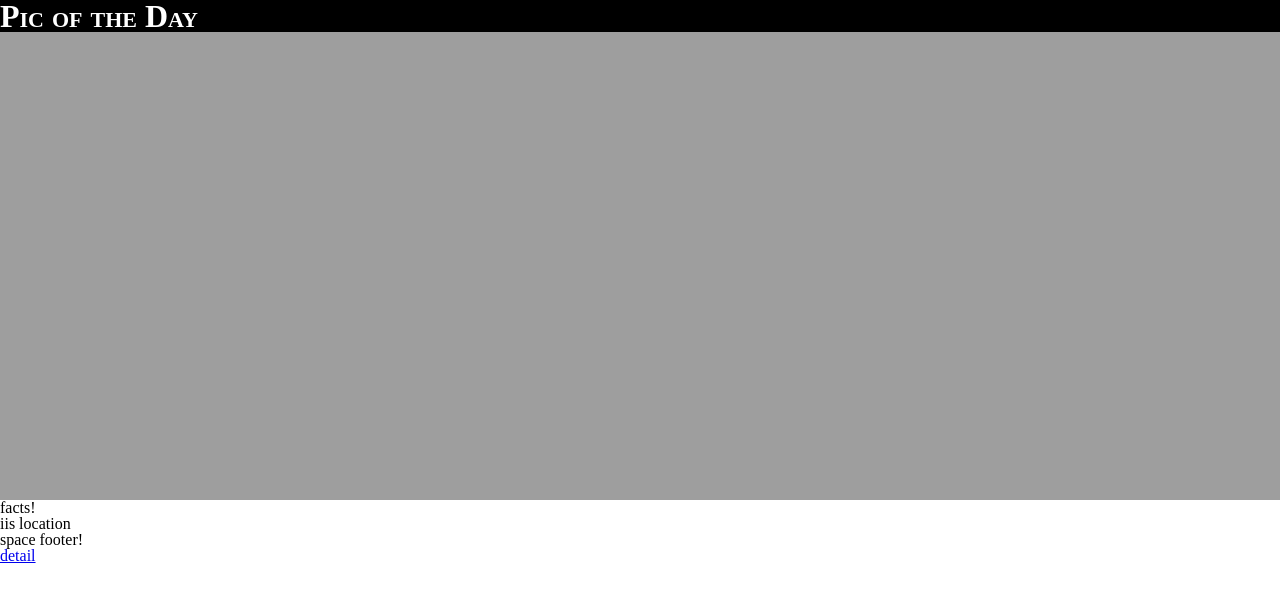
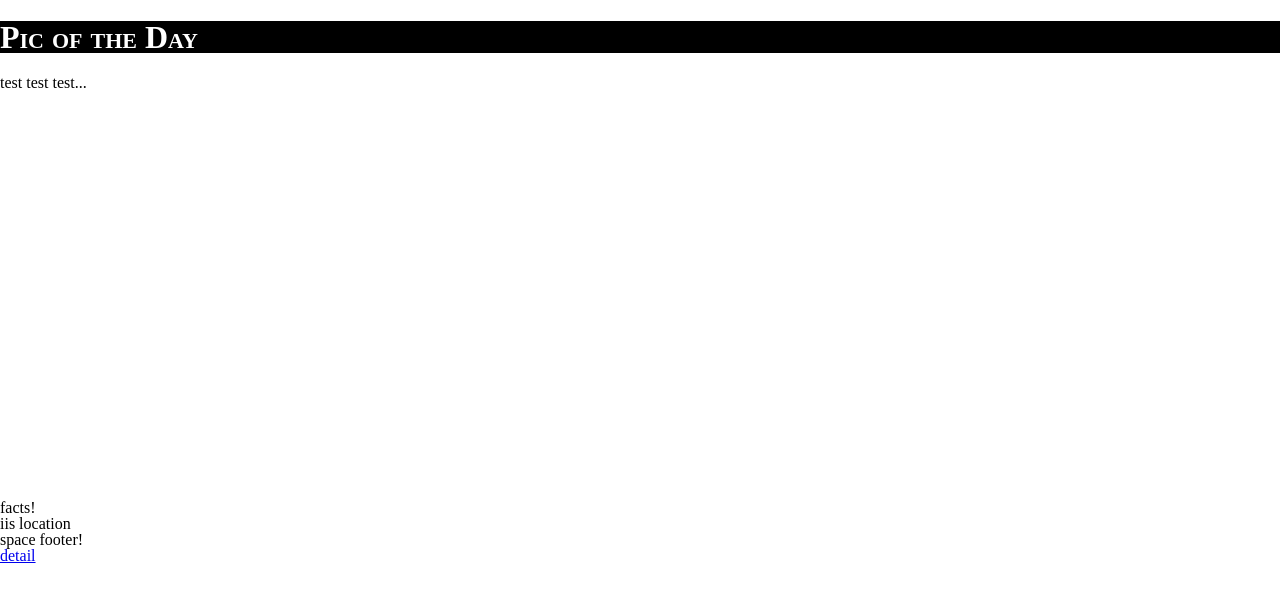
Before and after one commit to EmilyOlson/pep-cee, a website built with webpack: page src/index.htm in a window 1280 px wide. Built offline with nearby package versions, Linux system fonts and the light colour scheme.

Commit message:
fix garbage

```diff
--- a/src/app/elements/detail.page.ts
+++ b/src/app/blocks/detail.page.ts
@@ -5,7 +5,7 @@ const detailPage = 'detail-layout';
 
 @CustomAppElement({
     selector: detailPage,
-    template: '<div></div>',
+    template: '',
 })
 export class DetailPage extends AppElement {
     static create = () => document.createElement(detailPage);
--- a/src/app/elements/home.page.ts
+++ b/src/app/blocks/home.page.ts
@@ -1,6 +1,6 @@
 import { AppElement, CustomAppElement } from '../core/app-element.decorator';
 import { SpacePicture } from './space-picture.element';
-import { SpaceFacts, spaceFacts } from './space-facts.element';
+import { SpaceFacts } from './space-facts.element';
 import { IisLocation } from './space-location.element';
 import { SpaceFooter } from './space-footer.element';
 
@@ -8,7 +8,7 @@ const homePage = 'home-layout';
 
 @CustomAppElement({
     selector: homePage,
-    template: '<div><peep-hole><peep-hole></div>',
+    template: '',
 })
 export class HomePage extends AppElement {
     static create = () => document.createElement(homePage);
--- a/src/app/elements/layout.ts
+++ b/src/app/blocks/layout.ts
@@ -1,29 +1,22 @@
-import { AppControllerElement, AppElement, CustomAppElement } from '../core/app-element.decorator';
+import { AppControllerElement, CustomAppElement } from '../core/app-element.decorator';
 import { HomePage } from './home.page';
 import { DetailPage } from './detail.page';
 import { Router } from '../core/route.generator';
+
+import { defaultState } from '../data/default-state.data';
 
 const appLayout = 'app-layout';
 
 @CustomAppElement({
     selector: appLayout,
-    template: '<div></div>',
+    template: '',
 })
 export class AppLayout extends AppControllerElement {
     private router: Router;
 
     constructor() {
         super();
-        this.setState(
-            {
-                facts: [],
-                spacePhoto: {
-                    title: 'huh',
-                    author: 'me',
-                    href: 'https://apod.nasa.gov/apod/image/2004/M31Dec2019final1YuzheB2_1024.jpg'
-                }
-            }
-        );
+        this.setState(defaultState);
         this.navigateHome = this.navigateHome.bind(this);
         this.navigateDetail = this.navigateDetail.bind(this);
 
--- a/src/app/elements/space-picture-detail.element.ts
+++ b/src/app/blocks/space-picture-detail.element.ts
@@ -8,7 +8,7 @@ const ids = {
 
 @CustomAppElement({
     selector: spacePictureDetail,
-    template: `<div><div class="hero" id="hero-banner"><h1 class="hero-title">Pic of the Day</h1><peep-hole></peep-hole></div><div id="hero-description">detail text!</div><a href="#home">home</a></div>`,
+    template: `<div><div class="hero" id="hero-banner"><peep-hole name="background"></peep-hole><h1 class="hero-title">Pic of the Day</h1><peep-hole name="body"></peep-hole></div><div id="hero-description">detail text!</div><a href="#home">home</a></div>`,
     style: '.hero { height: 500px; width: 100%; background-size: cover; background-color: black;} .hero-title { background-color: black; color: white; font-variant-caps: small-caps;}'
 })
 export class SpacePictureDetail extends AppElement {
--- /dev/null
+++ b/src/app/blocks/space-picture.element.ts
@@ -0,0 +1,37 @@
+import { AppElement, CustomAppElement } from '../core/app-element.decorator';
+import { AppImg } from '../elements/img.element';
+import { Photo } from '../data/state.interfaces';
+import { AppTxt } from '../elements/text.elemet';
+export const spacePicture = 'pic-of-the-day';
+
+const ids = {
+    heroBanner: 'hero-banner',
+    heroDescription: 'hero-description'
+}
+
+@CustomAppElement({
+    selector: spacePicture,
+    template: require('./space-picture.template.html'),
+    style: '.hero { height: 500px; width: 100%; overflow: hidden;} .hero-title { background-color: black; color: white; font-variant-caps: small-caps; }',
+})
+export class SpacePicture extends AppElement {
+    static create = () => document.createElement(spacePicture) as SpacePicture;
+
+    onKablam() {
+        this.refresh(this.getState())
+    }
+
+    refresh (state: Photo) {
+        // get relevant state data
+        const { href, text } = state;
+
+        const imgElement = AppImg.create();
+        imgElement.setState({ src: href });
+
+        const textElement = AppTxt.create();
+        textElement.setState({ text: text });
+
+        this.inject(imgElement, 'hero-image');
+        this.inject(textElement, 'hero-description');
+    }
+}
--- /dev/null
+++ b/src/app/blocks/space-picture.template.html
@@ -0,0 +1,5 @@
+<div class="hero" id="hero-banner">
+    <peep-hole name="hero-image"></peep-hole>
+    <h1 class="hero-title">Pic of the Day</h1>
+    <peep-hole name="hero-description"></peep-hole>
+</div>
--- a/src/app/core/app-element.decorator.ts
+++ b/src/app/core/app-element.decorator.ts
@@ -21,22 +21,22 @@ interface CustomElementConfig {
 const copy = (orig: object): object => JSON.parse(JSON.stringify(orig));
 
 const validateSelector = (selector: string) => {
-    if(selector.indexOf('-') <= 0 ) {
+    if (selector.indexOf('-') <= 0) {
         throw new Error('custom tags require dashes.');
     }
 }
 
 const validateTemplate = (template: string) => {
-    if(!template && template !== '') {
-        throw new Error ('your custom element needs a template.')
+    if (!template && template !== '') {
+        throw new Error('your custom element needs a template.')
     }
 }
 
 const getClassMethodOrDefualt = (object: any, methodName: string): any => {
-    if(object.prototype[methodName]) {
+    if (object.prototype[methodName]) {
         return object.prototype[methodName];
     }
-    return () => {};
+    return () => { };
 }
 
 const setClassMethod = (object: any, methodName: string, method: Function) => {
@@ -50,12 +50,13 @@ export const CustomAppElement = (config: CustomElementConfig) => (customElementC
     // initialize template
     const template = document.createElement('template');
     let templateHtmlString = config.template;
-    if(config.style) {
+    if (config.style) {
         templateHtmlString = `<style>${config.style}</style>${config.template}`;
     }
     template.innerHTML = templateHtmlString;
 
     // adopt lifecycle methods
+    const inheritedCallback = getClassMethodOrDefualt(customElementClass, 'connectedCallback');
     const connectedCallback = getClassMethodOrDefualt(customElementClass, lifecycleAliases.connectedCallback);
     const disconnectCallBack = getClassMethodOrDefualt(customElementClass, lifecycleAliases.disconnectedCallback);
 
@@ -68,12 +69,13 @@ export const CustomAppElement = (config: CustomElementConfig) => (customElementC
     // connected lifecycle
     function onConnectedCallback() {
         const clone = document.importNode(template.content, true);
-        if(config.style) {
-            this.attachShadow({mode: 'open'}).appendChild(clone);
+        if (config.style) {
+            this.attachShadow({ mode: 'open' }).appendChild(clone);
         } else {
             this.appendChild(clone);
         }
         beforeConnectedCallback();
+        inheritedCallback.call(this);
         connectedCallback.call(this);
         afterConnectedCallback();
     }
@@ -94,24 +96,25 @@ export const CustomAppElement = (config: CustomElementConfig) => (customElementC
 
 @CustomAppElement({
     selector: transcludeSelector,
-    template:''
+    template: ''
 })
 
-class TranslcusionTarget extends HTMLElement {}
-
 export class AppElement extends HTMLElement {
-    private transcludeTarget: Element | ShadowRoot;
+    private transcludeTarget: Record<string, Element | ShadowRoot> = {};
     private state = {}
 
+    create = () => { }
+
     setState(stateFragment: any): any {
-        this.state = {...copy(this.state), ...copy(stateFragment)}
+        this.state = { ...copy(this.state), ...copy(stateFragment) }
     }
 
-    getState() : any {
-        return {...copy(this.state)};
+    getState(): any {
+        return { ...copy(this.state) };
     }
 
     findSingleOrBase(query: string): HTMLElement {
+        if (!query) return (this.shadowRoot || this) as HTMLElement;
         return ((this.shadowRoot ? (this.shadowRoot.querySelector(query) || this.shadowRoot) : (this.querySelector(query) || this)) as HTMLElement);
     }
 
@@ -123,16 +126,30 @@ export class AppElement extends HTMLElement {
         return (this.shadowRoot ? this.shadowRoot.querySelectorAll(query) : this.querySelectorAll(query));
     }
 
-    inject(transcludeElement: HTMLElement) {
-        this.transcludeTarget = this.findSingleOrBase(transcludeSelector);
-        this.transcludeTarget.appendChild(transcludeElement);
+    inject(transcludeElement: HTMLElement, targetName: string = null) {
+        const targetProp: string = targetName || 'base';
+        if (!this.transcludeTarget[targetProp]) {
+            const query = targetName ? `${transcludeSelector}[name="${targetName}"]` : transcludeSelector;
+            this.transcludeTarget[targetProp] = this.findSingleOrBase(query);
+        }
+        this.transcludeTarget[targetProp].appendChild(transcludeElement);
     }
 
     empty() {
-        while(this.transcludeTarget && this.transcludeTarget.firstChild) {
-            this.transcludeTarget.removeChild(this.transcludeTarget.firstChild);
+        for (const property in this.transcludeTarget) {
+            const targetElement = this.transcludeTarget[property];
+            while (targetElement.firstChild) {
+                targetElement.removeChild(targetElement.firstChild);
+            }
         }
     }
 }
+
 export class AppControllerElement extends AppElement {
 }
+
+export class DataAppElement extends AppElement {
+    connectedCallback() {
+
+    }
+}
--- /dev/null
+++ b/src/app/data/default-state.data.ts
@@ -0,0 +1,11 @@
+import { AppState } from './state.interfaces';
+
+export const defaultState: AppState = {
+    facts: [],
+    spacePhoto: {
+        title: 'huh',
+        author: 'me',
+        href: 'https://apod.nasa.gov/apod/image/2004/M31Dec2019final1YuzheB2_1024.jpg',
+        text: 'test test test...',
+    }
+}
--- /dev/null
+++ b/src/app/elements/img.element.ts
@@ -0,0 +1,30 @@
+import { AppElement, CustomAppElement } from '../core/app-element.decorator';
+
+export const appImg = 'lazy-image';
+
+@CustomAppElement({
+    selector: appImg,
+    template: '<img />',
+    style: `
+        :host {
+            position: relative;
+        }
+        img {
+            position: absolute;
+            z-index: -1;
+            width: 100%;
+            height: auto;
+        }
+    `,
+})
+export class AppImg extends AppElement {
+    static create = () => document.createElement('lazy-image') as AppImg;
+
+    onKablam() {
+        const { src, alt, id} = this.getState();
+        const img = this.findSingleOrBase('img');
+        img.setAttribute('src', src);
+        img.setAttribute('alt', alt);
+        img.id = id;
+    }
+}
--- a/src/app/elements/space-picture.element.ts
+++ /dev/null
@@ -1,33 +0,0 @@
-import { AppElement, CustomAppElement } from '../core/app-element.decorator';
-export const spacePicture = 'pic-of-the-day';
-
-const ids = {
-    heroBanner: 'hero-banner',
-    heroDescription: 'hero-description'
-}
-
-@CustomAppElement({
-    selector: spacePicture,
-    template: `<div class="hero" id="hero-banner"><h1 class="hero-title">Pic of the Day</h1><div id="hero-description"></div></div>`,
-    style: '.hero { height: 500px; width: 100%; background-size: cover; background-color: black;} .hero-title { background-color: black; color: white; font-variant-caps: small-caps;}',
-})
-export class SpacePicture extends AppElement {
-    static create = () => document.createElement(spacePicture);
-
-    onKablam() {
-        this.refresh(this.getState());
-    }
-
-    refresh (state: any) {
-        // get relevant state data
-        const { href } = state;
-
-        // get elements
-        const heroBanner = this.findSingle(`#${ids.heroBanner}`);
-
-        // apply
-        if(href && heroBanner) {
-            heroBanner.style.backgroundImage = `url("${href}")`;
-        }
-    }
-}
--- /dev/null
+++ b/src/app/elements/text.elemet.ts
@@ -0,0 +1,22 @@
+import { AppElement, CustomAppElement } from '../core/app-element.decorator';
+
+export const appImg = 'text-element';
+
+@CustomAppElement({
+    selector: appImg,
+    template: '',
+    style: `:host {
+        color: white;
+        background-color: black;
+      }`,
+})
+export class AppTxt extends AppElement {
+    static create = () => document.createElement('text-element') as AppTxt;
+
+    onKablam() {
+        const { text } = this.getState();
+        const container = this.findSingleOrBase('');
+        container.textContent = text;
+
+    }
+}
--- a/src/app/main.ts
+++ b/src/app/main.ts
@@ -1,4 +1,4 @@
-import { AppLayout } from './elements/layout';
+import { AppLayout } from './blocks/layout';
 
 export class App {
     rootElements =  [ AppLayout ];
```
Also changed, not shown: src/app/data/state.interfaces.ts (added, +18 -0 lines), src/index.htm (+1 -1 lines), src/app/blocks/space-facts.element.ts (renamed from src/app/elements/space-facts.element.ts), src/app/blocks/space-footer.element.ts (renamed from src/app/elements/space-footer.element.ts), src/app/blocks/space-location.element.ts (renamed from src/app/elements/space-location.element.ts).
